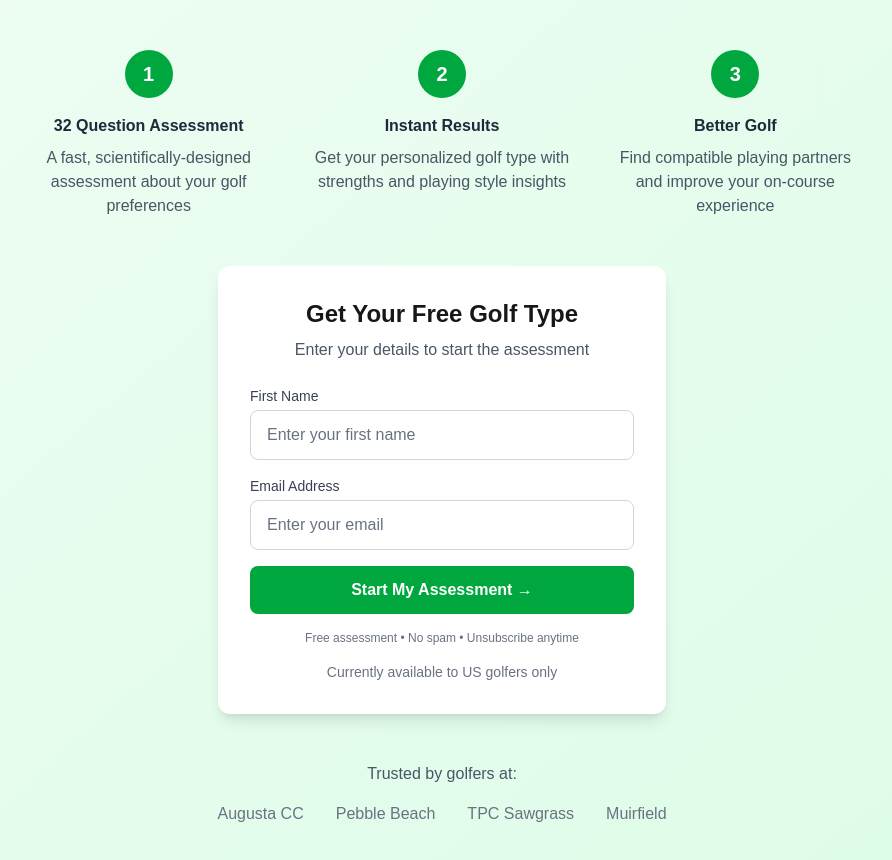
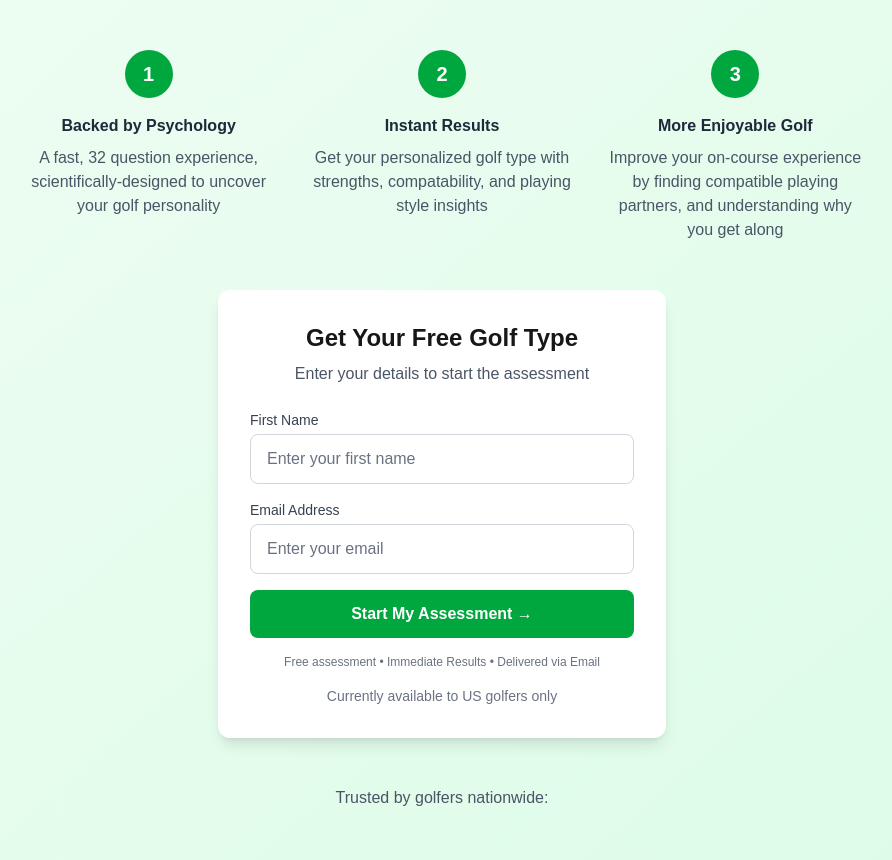
Before and after one commit to bczimmer/mygolftype, a Next.js app: page / in a window 1280 px wide. Shown: the part 206-1066 px from the top of the page, without its empty margins (198-1090 px from the left). Built offline with nearby package versions, Linux system fonts and the light colour scheme; no server answers.

Commit message:
Adjust Landing Page Copy

```diff
--- a/src/app/page.tsx
+++ b/src/app/page.tsx
@@ -96,8 +96,8 @@ if (existingUser) {
             <div className="bg-green-600 text-white w-12 h-12 rounded-full flex items-center justify-center mx-auto mb-4 text-xl font-bold">
               1
             </div>
-            <h3 className="font-semibold text-gray-800 mb-2">32 Question Assessment</h3>
-            <p className="text-gray-600">A fast, scientifically-designed assessment about your golf preferences</p>
+            <h3 className="font-semibold text-gray-800 mb-2">Backed by Psychology</h3>
+            <p className="text-gray-600">A fast, 32 question experience, scientifically-designed to uncover your golf personality</p>
           </div>
 
           <div className="text-center">
@@ -105,15 +105,15 @@ if (existingUser) {
               2
             </div>
             <h3 className="font-semibold text-gray-800 mb-2">Instant Results</h3>
-            <p className="text-gray-600">Get your personalized golf type with strengths and playing style insights</p>
+            <p className="text-gray-600">Get your personalized golf type with strengths, compatability, and playing style insights</p>
           </div>
 
           <div className="text-center">
             <div className="bg-green-600 text-white w-12 h-12 rounded-full flex items-center justify-center mx-auto mb-4 text-xl font-bold">
               3
             </div>
-            <h3 className="font-semibold text-gray-800 mb-2">Better Golf</h3>
-            <p className="text-gray-600">Find compatible playing partners and improve your on-course experience</p>
+            <h3 className="font-semibold text-gray-800 mb-2">More Enjoyable Golf</h3>
+            <p className="text-gray-600">Improve your on-course experience by finding compatible playing partners, and understanding why you get along</p>
           </div>
         </div>
 
@@ -169,7 +169,7 @@ if (existingUser) {
           </form>
 
           <p className="text-xs text-gray-500 text-center mt-4">
-            Free assessment • No spam • Unsubscribe anytime
+            Free assessment • Immediate Results • Delivered via Email
           </p>
           <p className="text-sm text-gray-500 text-center mt-4">
   Currently available to US golfers only
@@ -178,13 +178,13 @@ if (existingUser) {
 
         {/* Social Proof */}
         <div className="text-center mt-12">
-          <p className="text-gray-600 mb-4">Trusted by golfers at:</p>
-          <div className="flex justify-center space-x-8 text-gray-500">
-            <span>Augusta CC</span>
-            <span>Pebble Beach</span>
-            <span>TPC Sawgrass</span>
-            <span>Muirfield</span>
-          </div>
+          <p className="text-gray-600 mb-4">Trusted by golfers nationwide:</p>
+          {/* <div className="flex justify-center space-x-8 text-gray-500"> */}
+            {/* <span>Augusta CC</span> */}
+            {/* <span>Pebble Beach</span> */}
+            {/* <span>TPC Sawgrass</span> */}
+            {/* <span>Muirfield</span> */}
+          {/* </div> */}
         </div>
       </div>
     </main>
```
